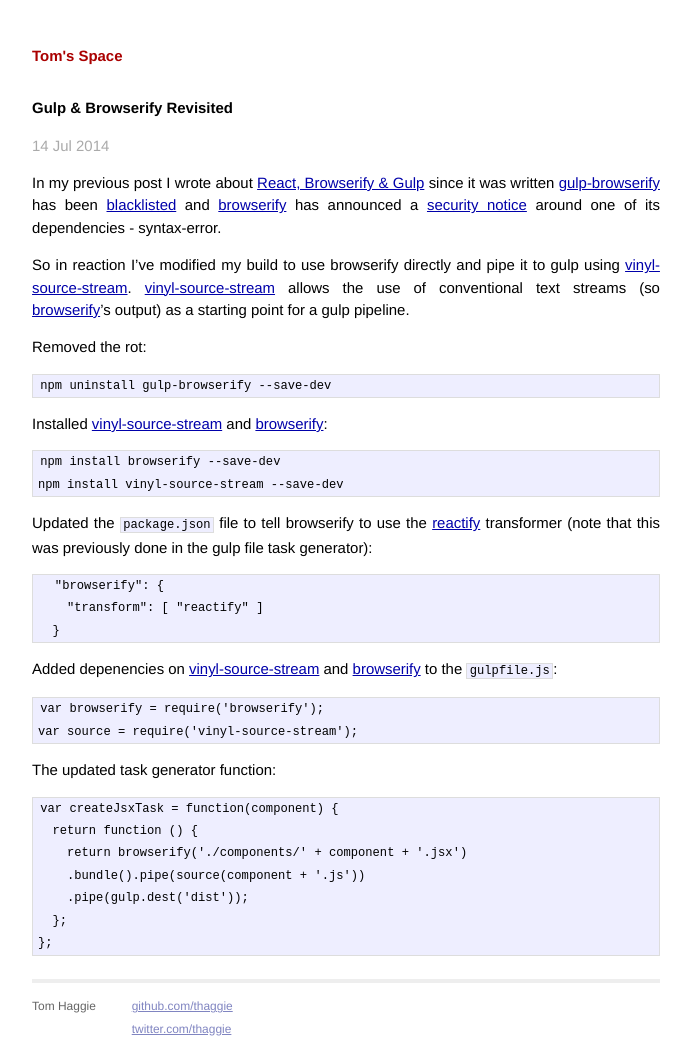
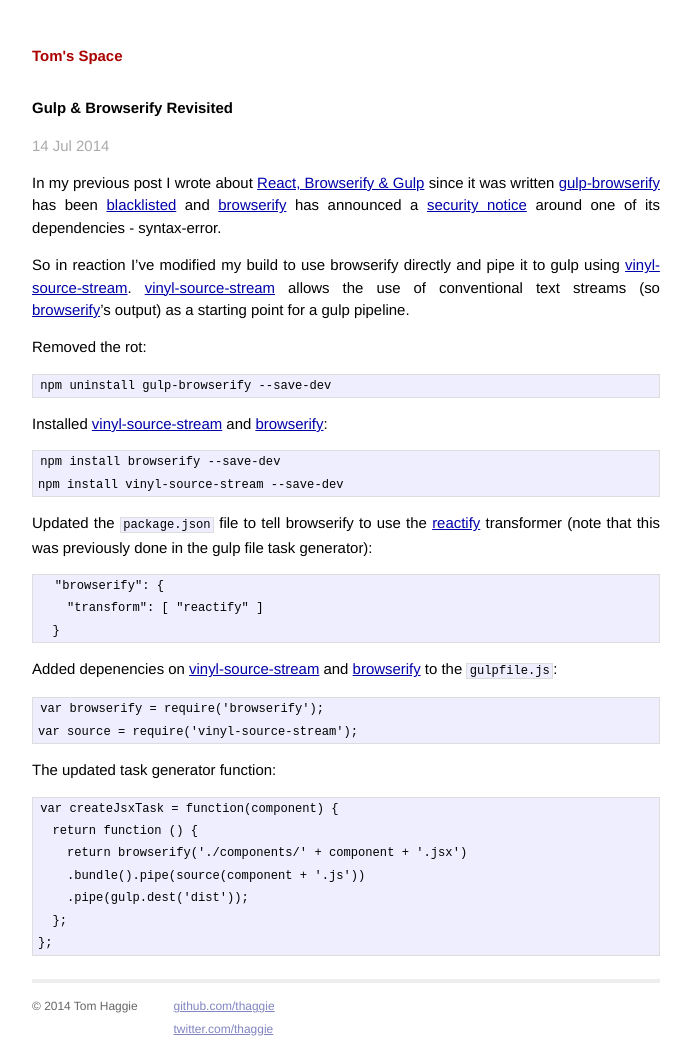
Before and after one commit to thaggie/thaggie.github.io, a Jekyll site: the page built from _posts/2014-07-24-gulp-and-browserify-revisited.markdown, in a window 1280 px wide. Shown: the whole page, without its empty margins (294-985 px from the left). Built offline with Jekyll 4.4.1, drawn with Linux system fonts in a browser that asks for light colours; Markdown is read by kramdown in place of the engine named in the settings; some of the changed lines change nothing that is shown.

Commit message:
Added a copyright

```diff
--- a/_layouts/default.html
+++ b/_layouts/default.html
@@ -25,7 +25,7 @@
           <div class="footer">
             <div class="contact">
               <p>
-                Tom Haggie<br />
+                &copy; {{ site.time | date: '%Y' }} Tom Haggie <br />
               </p>
             </div>
             <div class="contact">
```
